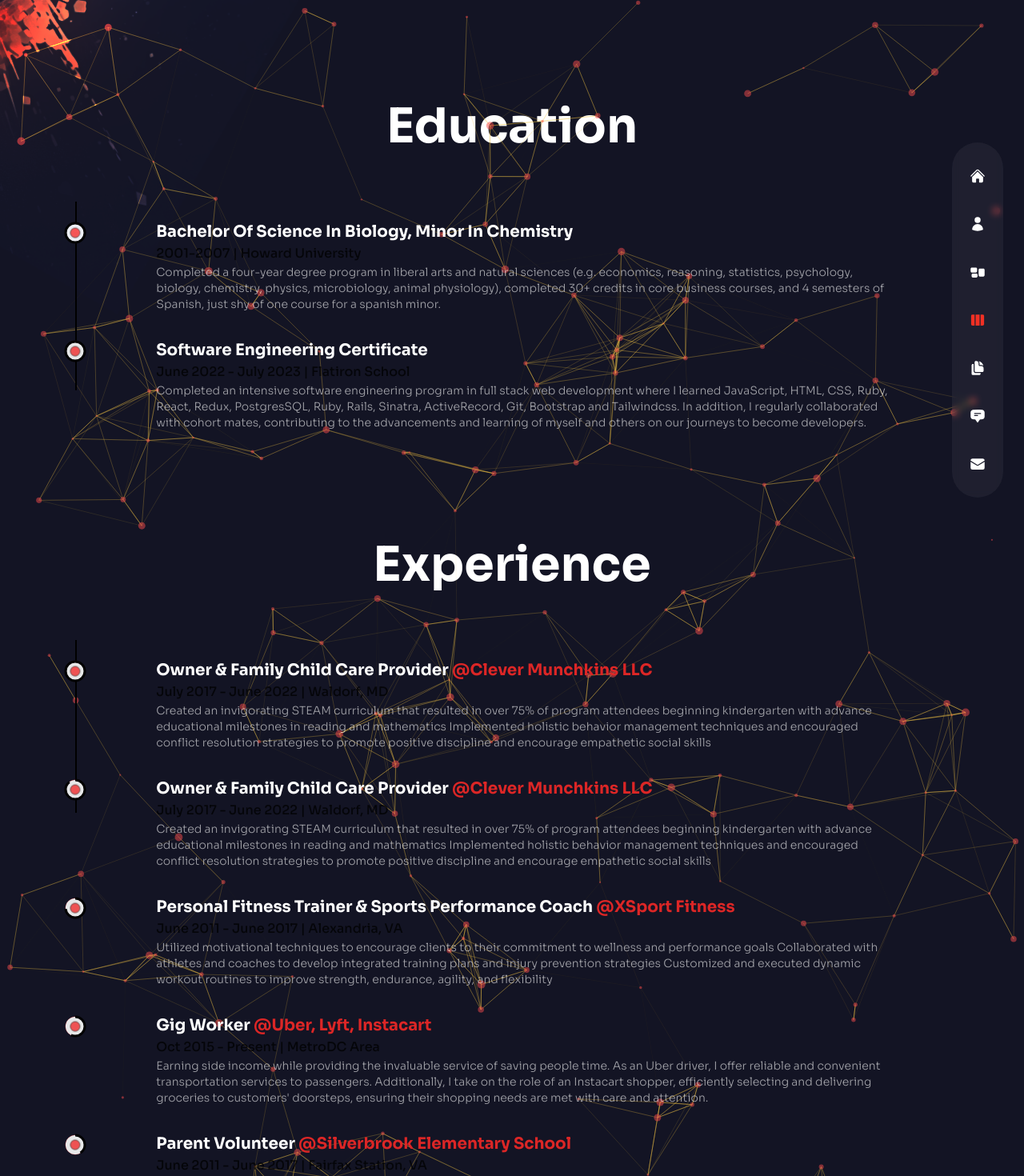
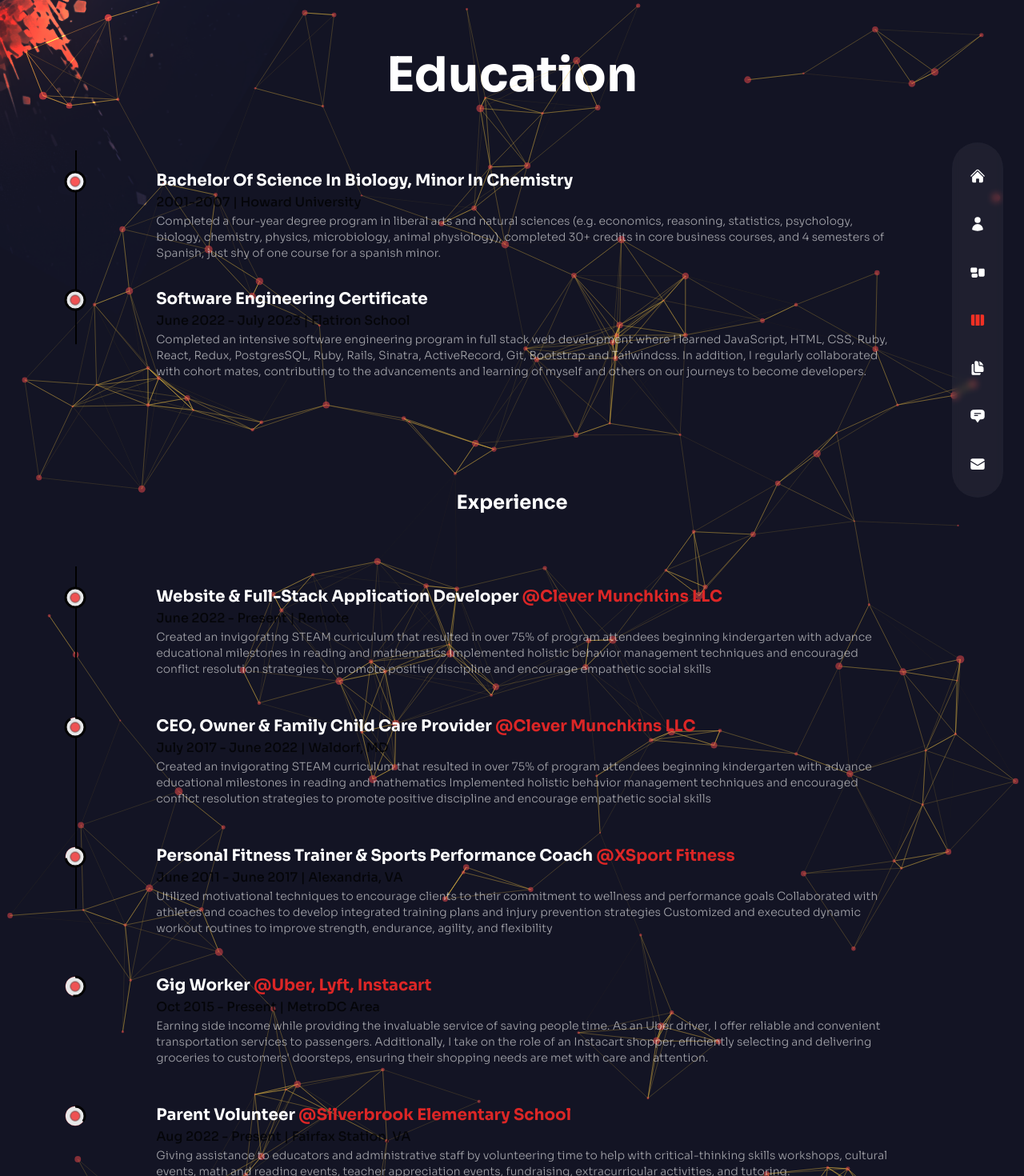
Before and after one commit to PhoenixMomof2/next_portfolio_kat, a Next.js app: page /experiences in a window 1280 px wide. Shown: the top 1470 px of the page at 80% size. Built offline with nearby package versions, Linux system fonts and the light colour scheme.

Commit message:
layout updates

```diff
--- a/app/about/page.tsx
+++ b/app/about/page.tsx
@@ -62,6 +62,7 @@
     <div className="h-screen bg-primary/30 text-center xl:text-left translate-z-0">
       <Circles />
       <div className="container pt-16 mx-auto flex flex-col items-center xl:flex-row gap-x-2 px-16">
+
         {/* PROFILE PIC CARD */}
         <div className="w-1/2 relative h-max rounded-2xl border-2 border-solid border-black bg-white p-8 dark:bg-black dark:border-white xl:col-span-4 md:order-1 md:col-span-8">
           <div className="absolute top-2 -right-3 -z-10 w-[101%] h-[103%] rounded-2xl bg-black dark:bg-accent" />
@@ -77,6 +78,7 @@
           33vw"
           />
         </div>
+
         {/* TEXT AREA */}
         <div className="w-1/2 flex flex-col items-end justify-between xl:col-span-8 xl:flex-row xl:items-center md:order-3">
           <div className="text-center items-center justify-center">
@@ -103,6 +105,7 @@
           </div>
           </div>
         </div>
+
       </div>
     </div>
   )
--- a/app/blogs/page.tsx
+++ b/app/blogs/page.tsx
@@ -80,7 +80,7 @@
         border-r-4 border-b-4 dark:border-white dark:bg-black dark:text-white sm:flex-col"
     >
       <MovingImg title={title} img={img} link={link} />
-      <span className="text-orange-600 text-lg font-semibold pl-4 sm:self-start sm:pl-0 xs:text-sm">
+      <span className="text-orange-600 font-semibold pl-4 sm:self-start sm:pl-0 xs:text-sm">
         {date}
       </span>
     </motion.li>
--- a/app/components/Education.tsx
+++ b/app/components/Education.tsx
@@ -2,7 +2,6 @@
 
 import React, { useRef } from 'react'
 import { useScroll, motion } from "framer-motion"
-// import LiIcon from './LiIcon'
 
 const LiIcon: React.FC = () => {
   const htmlReference = useRef<HTMLElement | null>(null);
@@ -69,12 +68,12 @@
   )
 
   return (
-    <div className="my-32">
-      <h2 className="font-bold text-8xl mb-32 w-full text-center md:text-6xl xs:text-4xl md:mb-16">Education</h2>
+    <div className="my-16">
+      <h2 className="font-bold text-6xl mb-32 w-full text-center md:text-6xl sm:text-3xl xs:text-3xl md:mb-16 transform-z-0">Education</h2>
 
       <div ref={ref} className="w-[75%] mx-auto relative lg:w-[90%] md:w-full">
         <motion.div style={{scaleY: scrollYProgress}}
-        className="absolute left-9 top-0 w-[4px] h-full bg-black origin-top md:w-[2px] md:left-[30px] xs:left-[20px] dark:bg-red-600 dark:shadow-3xl" />
+        className="absolute justify-between left-9 top-0 w-[4px] h-full bg-black origin-top md:w-[2px] md:left-[30px] xs:left-[20px] dark:bg-red-600 dark:shadow-3xl" />
 
           <ul className="w-full flex flex-col items-start justify-between ml-4 xs:ml-2">
               <Details
--- a/app/components/Experience.tsx
+++ b/app/components/Experience.tsx
@@ -1,7 +1,5 @@
 import React, { useRef } from 'react'
 import { useScroll, motion } from "framer-motion"
-// import LiIcon from './LiIcon'
-
 
 const LiIcon: React.FC = () => {
   const htmlReference = useRef<HTMLElement | null>(null);
@@ -26,6 +24,7 @@
     </figure>
   )
 }
+
 interface DetailsProps {
   position: string;
   company: string;
@@ -39,7 +38,7 @@
   const ref = useRef<HTMLLIElement | null>(null);
 
   return (
-  <li ref={ref} className="my-6 w-[60%] mx-auto flex flex-col items-center justify-between md:w-[80%] h-[100px]">
+  <li ref={ref} className="my-6 w-[60%] mx-auto flex flex-col items-center justify-between md:w-[80%]">
       <LiIcon />
       <motion.div
       initial={{y:50}}
@@ -67,13 +66,13 @@
   const {scrollYProgress} = useScroll(
     {
       target: ref,
-      offset: ["start center", "center center"]
+      offset: ["start end", "center start"]
     }
   )
 
   return (
-    <div className="my-32">
-      <h2 className="font-bold text-8xl mb-32 w-full text-center  md:text-6xl xs:text-4xl md:mb-16">Experience</h2>
+    <div className="my-16">
+      <h2 className="font-bold text-6xl mb-32 w-full text-center sm:text-2xl xs:text-2xl md:mb-16">Experience</h2>
 
       <div ref={ref} className="w-[75%] mx-auto relative lg:w-[90%] md:w-full">
         <motion.div style={{scaleY: scrollYProgress}}
@@ -81,16 +80,16 @@
 
           <ul className="w-full flex flex-col items-start justify-between ml-4 xs:ml-2">
               <Details
-              position="Owner & Family Child Care Provider"
+              position="Website & Full-Stack Application Developer"
               company="Clever Munchkins LLC "
               companyLink="https://www.clevermunchkinsllc.com"
-              time="July 2017 - June 2022"
-              address="Waldorf, MD"
+              time="June 2022 - present"
+              address="remote"
               work="Created an invigorating STEAM curriculum that resulted in over 75% of program attendees beginning kindergarten with advance educational milestones in reading and mathematics
               Implemented holistic behavior management techniques and encouraged conflict resolution strategies to promote positive discipline and encourage empathetic social skills
               "/>
               <Details
-              position="Owner & Family Child Care Provider"
+              position="CEO, Owner & Family Child Care Provider"
               company="Clever Munchkins LLC "
               companyLink="https://www.clevermunchkinsllc.com"
               time="July 2017 - June 2022"
@@ -118,7 +117,7 @@
               position="Parent Volunteer"
               company="Silverbrook Elementary School"
               companyLink="https://www.fcps.edu"
-              time="June 2011 - June 2017"
+              time="Aug 2022 - present"
               address="Fairfax Station, VA"
               work="Giving assistance to educators and administrative staff by volunteering time to help with critical-thinking skills workshops, cultural events, math and reading events, teacher appreciation events, fundraising, extracurricular activities, and tutoring." />
               <Details
--- a/app/components/LiIcon.tsx
+++ b/app/components/LiIcon.tsx
@@ -14,7 +14,7 @@
 
   return (
     <figure className="absolute left-0 stroke-black dark:stroke-orange-300" ref={htmlReference}>
-      <svg className="-rotate-90 md:w-[60px] md:h-[60px] xs:w-[40px] xs:h-[40px]" width="75" height="75" viewBox="0 0 100 100">
+      <svg className="-rotate-90 md:w-[60px] md:h-[60px] sm:w-[40px] sm:h-[40px] xs:w-[40px] xs:h-[40px]" width="75" height="75" viewBox="0 0 100 100">
         <circle cx="75" cy="50" r="20" className="stroke-red-500 stroke-1 fill-none"/>
         <motion.circle cx="75" cy="50" r="20" className="stroke-[5px] fill-white/90"
         style={{
--- a/app/components/ParticlesContainer.tsx
+++ b/app/components/ParticlesContainer.tsx
@@ -1,4 +1,3 @@
-// import { Container } from 'postcss';
 import React, { useCallback } from 'react'
 import {Particles} from "react-tsparticles";
 import { loadFull } from "tsparticles";
@@ -6,7 +5,6 @@
  const ParticlesContainer = () => {
 
   const particlesInit = useCallback(async (engine: any) => {
-    console.log(engine);
     // you can initiate the tsParticles instance (engine) here, adding custom shapes or presets
     // this loads the tsparticles package bundle, it's the easiest method for getting everything ready
     // starting from v2 you can add only the features you need reducing the bundle size
@@ -15,13 +13,12 @@
 }, []);
 
 const particlesLoaded = useCallback(async (container: any) => {
-    await console.log(container);
+    await container;
 }, []);
 
   return (
     <Particles
     className="w-full h-full absolute translate-z-0"
-    // w-full h-full absolute translate-z-0
     id="tsparticles"
     init ={particlesInit}
     loaded={particlesLoaded}
--- a/app/experiences/page.tsx
+++ b/app/experiences/page.tsx
@@ -7,8 +7,10 @@
 const Experiences = () => {
   return (
     <div className="overflow-hidden">
-      <Education />
-      <Experience />
+      <div className="flex w-full flex-col items-center justify-center">
+        <Education />
+        <Experience />
+      </div>
     </div>
   )
 }
--- a/app/page.tsx
+++ b/app/page.tsx
@@ -10,8 +10,6 @@
 
   return (
     <div className="bg-primary/60 h-screen">
-        {/* wrap for two columns */}
-        {/* <div className=""> */}
           {/* text */}
       <div className='w-full h-full bg-gradient-to-r from-primary/10 via-black/30 to-black/10'>
         <div className='text-center flex flex-col justify-center xl:pt-40 xl:text-left h-full container mx-auto'>
@@ -22,8 +20,8 @@
           animate="show"
           exit="hidden"
           className="h1">
-                  Transforming Ideas <br /> Into {''}
-                  <span className="text-accent"> Digital Reality </span>
+            Boundless Possibilities <br /> Fuel {''}
+            <span className="text-accent"> Innovation </span>
           </motion.h1>
           {/* subtitle */}
           <motion.p
@@ -31,7 +29,8 @@
           initial="hidden"
           animate="show"
           exit="hidden"
-                className="max-w-sm xl:max-w-xl mx-auto xl:mx-0 mb-10 xl:mb-16">Consequat laborum et sint exercitation esse dolore. Qui pariatur amet id ipsum quis pariatur anim fugiat commodo non nostrud. Duis cillum labore cupidatat excepteur magna laboris commodo laborum sunt adipisicing et nisi consequat deserunt. Ex ad consectetur ad duis sunt ipsum Lorem veniam mollit ad amet.</motion.p>
+          className="max-w-sm xl:max-w-xl mx-auto xl:mx-0 mb-10 xl:mb-16">As a child, I was encouraged to dream, imagine, and explore paths yet to be paved.  As a full-stack developer,
+           </motion.p>
           <div className="flex justify-center xl:hidden relative">
             <HIre />
           </div>
```
Also changed, not shown: tailwind.config.ts (+19 -0 lines). Lines whose indentation alone changed are shown as unchanged.
